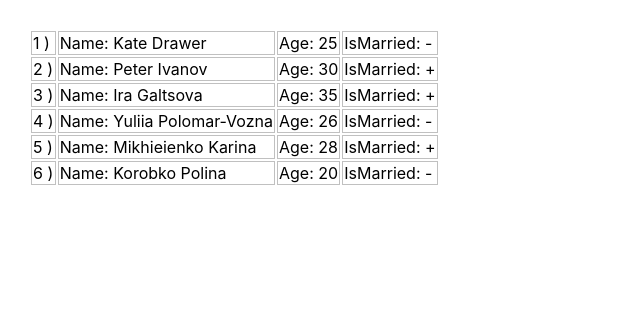
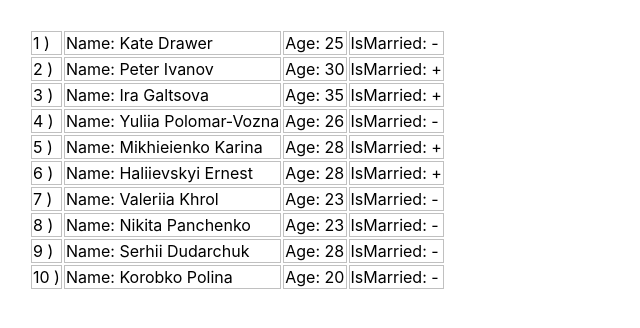
Before and after one commit to denis-denis718/student-Denis-Zaharchenko, a React (Create React App) app: page / in a window 1280 px wide. Shown: the top 328 px of the page, without its empty margins (0-640 px from the left). Built offline with nearby package versions, Linux system fonts and the light colour scheme.

Commit message:
added array9

```diff
--- a/src/data/data.js
+++ b/src/data/data.js
@@ -31,6 +31,30 @@ export const Students = [
   },
   {
     id: 5,
+    name: 'Haliievskyi Ernest',
+    age: 28,
+    isMarried: true,
+  },
+  {
+    id: 6,
+    name: 'Valeriia Khrol',
+    age: 23,
+    isMarried: false,
+  },
+  {
+    id: 7,
+    name: 'Nikita Panchenko',
+    age: 23,
+    isMarried: false,
+  },
+  {
+    id: 8,
+    name: 'Serhii Dudarchuk',
+    age: 28,
+    isMarried: false,
+  },
+  {
+    id: 9,
     name: 'Korobko Polina',
     age: 20,
     isMarried: false,
```
